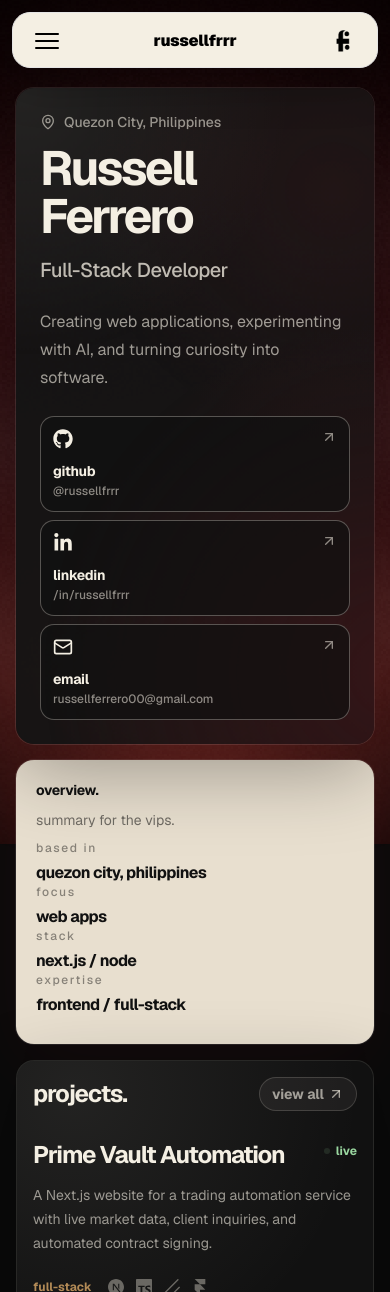
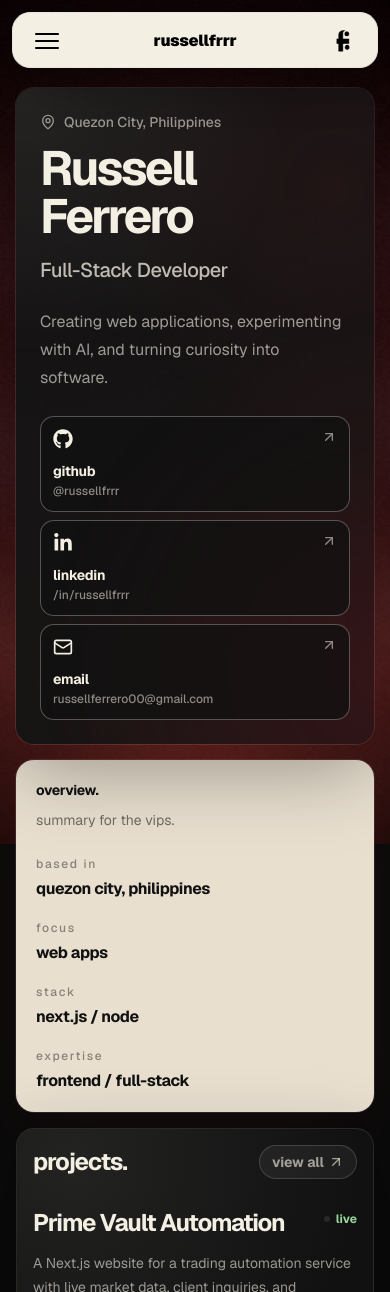
Before and after one commit to russellfrrr/portfolio-v3, a Next.js app: page / in a window 390 px wide. Shown: the top 1292 px of the page. Built offline with nearby package versions, Linux system fonts and the light colour scheme.

Commit message:
fix: improve mobile overview spacing

```diff
--- a/src/components/sections/dev-profile.tsx
+++ b/src/components/sections/dev-profile.tsx
@@ -104,7 +104,7 @@ export const DevProfile = () => {
         </div>
       </Card>
 
-      <Card className="rounded-2xl border-[#f4efe3]/20 bg-[#e8dfcf] p-5 lowercase text-[#111111] shadow-[0_24px_80px_rgba(74,23,27,0.18)]">
+      <Card className="rounded-2xl border-[#f4efe3]/20 bg-[#e8dfcf] p-5 lowercase text-[#111111] shadow-[0_24px_80px_rgba(74,23,27,0.18)] sm:p-6 lg:p-5">
         <div className="flex h-full flex-col">
           <div>
             <p className="text-sm font-bold lowercase tracking-[-0.02em]">
@@ -116,13 +116,13 @@ export const DevProfile = () => {
             </p>
           </div>
 
-          <div className="flex flex-1 flex-col justify-evenly py-2">
+          <div className="mt-6 grid gap-5 sm:grid-cols-2 lg:mt-0 lg:flex lg:flex-1 lg:flex-col lg:justify-evenly lg:gap-0 lg:py-2">
             {profileMeta.map((item) => (
               <div key={item.label}>
                 <p className="text-xs font-medium tracking-[0.14em] text-black/42">
                   {item.label}
                 </p>
-                <p className="mt-1.5 text-base font-bold leading-snug tracking-[-0.035em]">
+                <p className="mt-1.5 text-base font-bold leading-snug tracking-[-0.025em]">
                   {item.value}
                 </p>
               </div>
```
